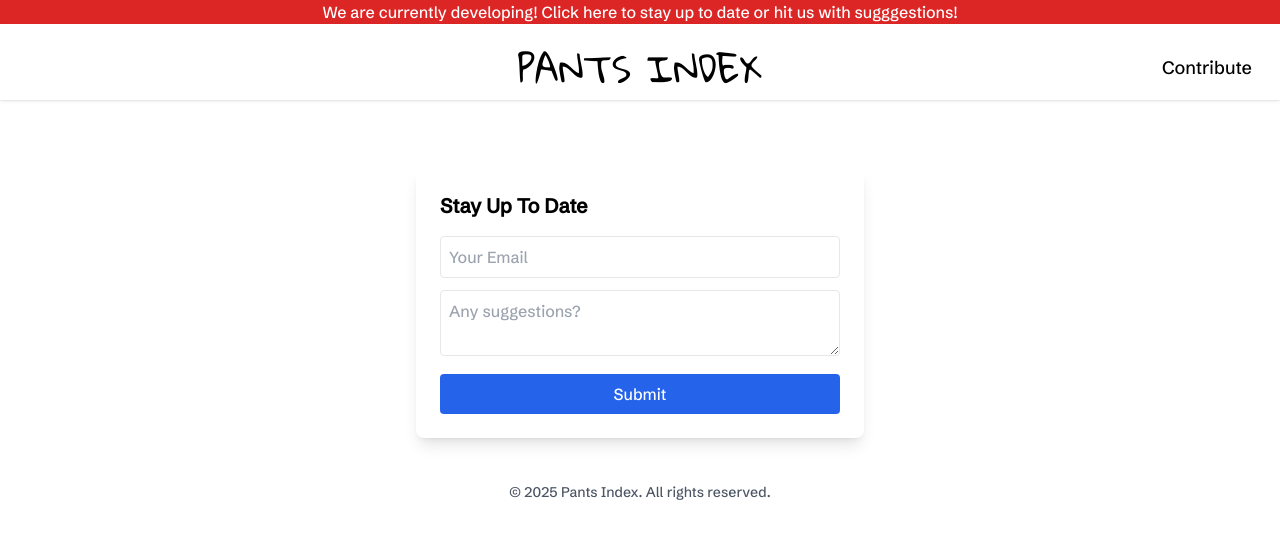
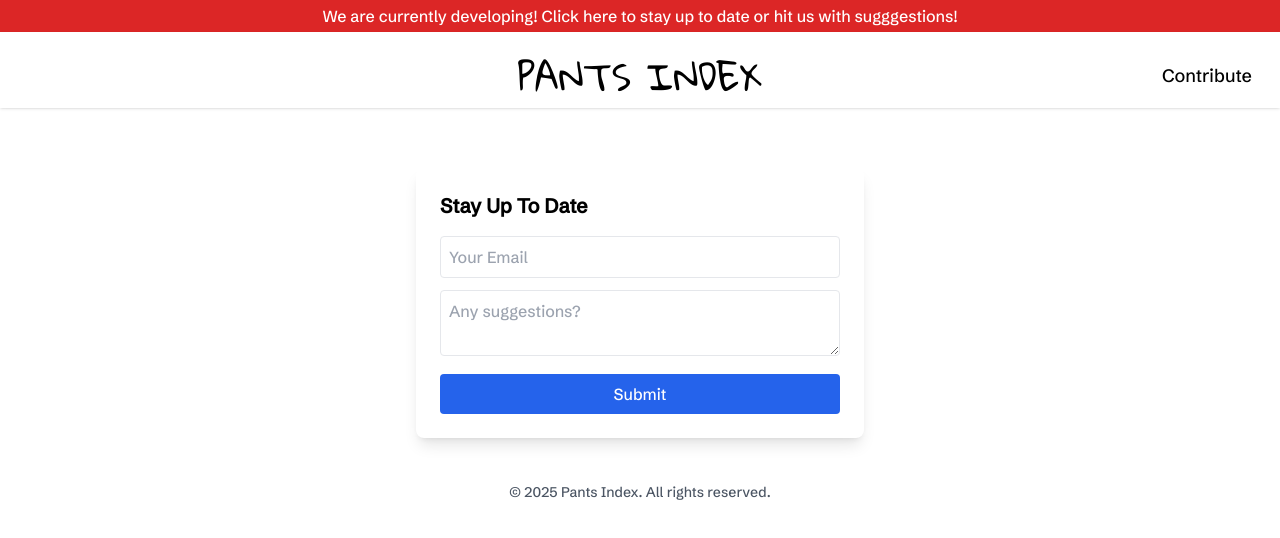
Before and after one commit to colecarter96/PantsIndex4, a Next.js app in the folder next-app/: page /waitlist in a window 1280 px wide. Shown: the top 538 px of the page. Built offline with nearby package versions, Linux system fonts and the light colour scheme; a web font is replaced by a local one.

Commit message:
Fixed banner

```diff
--- a/next-app/app/components/Header.tsx
+++ b/next-app/app/components/Header.tsx
@@ -10,14 +10,14 @@ interface HeaderProps {
 
 const Header: React.FC<HeaderProps> = () => (
   <header className="fixed top-0 left-0 right-0 z-50">
-    <div className=" hidden md:flex justify-center bg-red-600 text-white">
+    <div className=" hidden md:flex justify-center bg-red-600 text-white py-1">
         <Link href="/waitlist">We are currently developing! Click here to stay up to date or hit us with sugggestions!</Link>
     </div>
 
-    <div className="flex md:hidden justify-center bg-red-600 text-white">
+    <div className="flex md:hidden justify-center bg-red-600 text-white py-1">
         <Link href="/waitlist">Click here to stay up to date or hit us with sugggestions!</Link>
     </div>
-    <div className="fixed shadow top-6 left-0 right-0 flex justify-between lg:justify-center items-center pt-6 pb-3 px-5 bg-white  z-50">
+    <div className="fixed shadow top-8 left-0 right-0 flex justify-between lg:justify-center items-center pt-6 pb-3 px-5 bg-white  z-50">
 
 
       <h2 className={`text-3xl lg:text-4xl font-extrabold hover:text-red-600 ${GH.className}`}>
```
